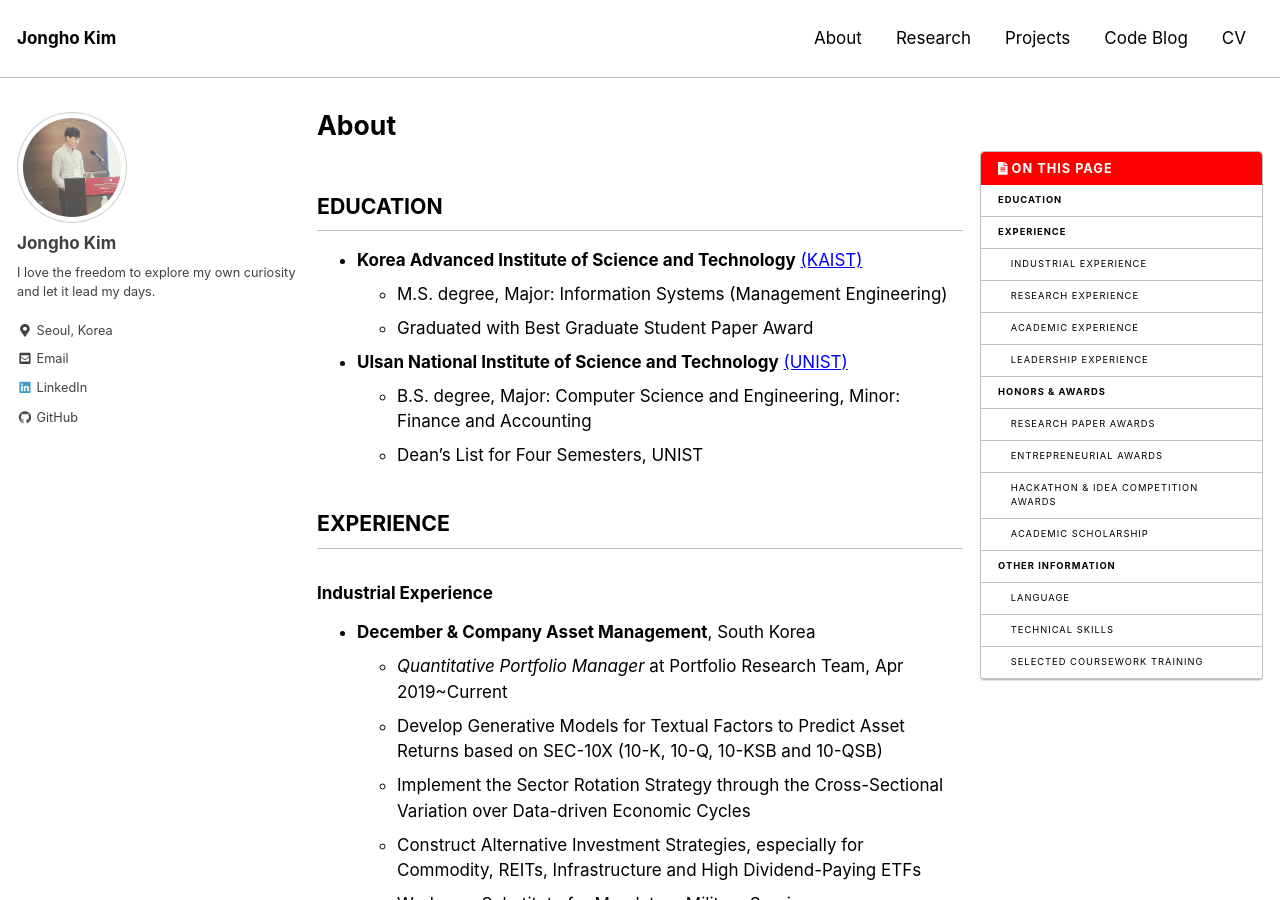
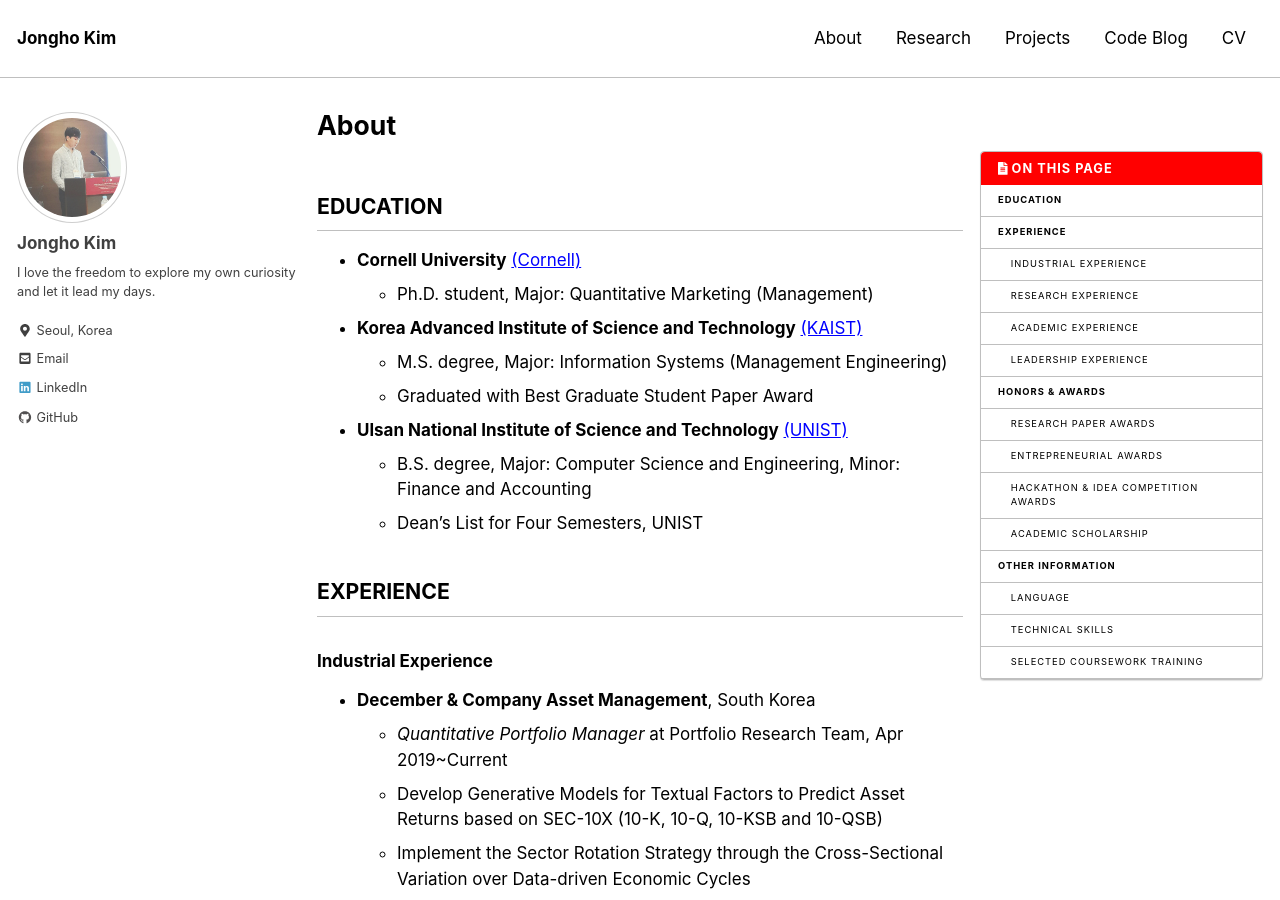
Before and after one commit to jonghkim/jonghkim.github.io, a Jekyll site: the page built from _pages/about.md, in a window 1280 px wide and 900 px high. Built offline with Jekyll 4.4.1, drawn with Linux system fonts in a browser that asks for light colours; nearby versions of some CDN libraries.

Commit message:
edu updated

```diff
--- a/_pages/about.md
+++ b/_pages/about.md
@@ -7,6 +7,8 @@ author_profile: true
 last_modified_at: 2019-03-19
 ---
 ## EDUCATION
+- **Cornell University** [(Cornell)](https://www.johnson.cornell.edu/)
+    - Ph.D. student, Major: Quantitative Marketing (Management)
 - **Korea Advanced Institute of Science and Technology** [(KAIST)](http://bit.ly/2mqiWtg)
     - M.S. degree, Major: Information Systems (Management Engineering)
     - Graduated with Best Graduate Student Paper Award
```
